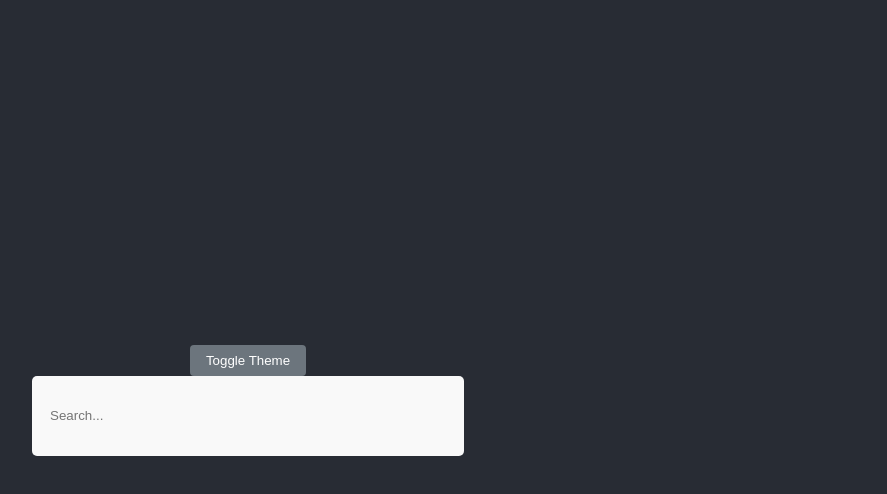
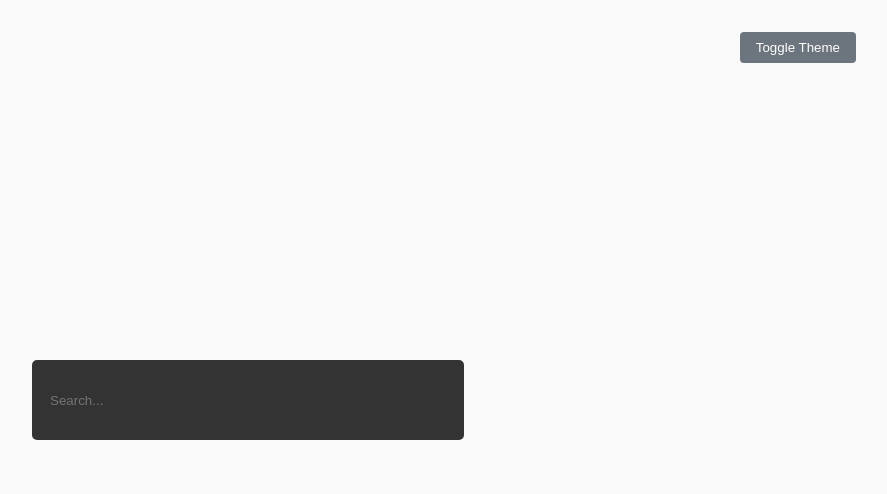
Before and after one commit to EmmanuelStocco/challenge-tecnorise, a React (Create React App) app: page / in a window 1280 px wide. Shown: the top 494 px of the page, without its empty margins (392-1279 px from the left). Built offline with nearby package versions, Linux system fonts and the light colour scheme.

Commit message:
feat: styles HomePage and Toggle

```diff
--- a/src/components/SearchBar/style.ts
+++ b/src/components/SearchBar/style.ts
@@ -5,7 +5,7 @@ export const Container = styled.div`
   align-items: center;
   width: 25rem;
   height: 5rem;
-  background-color: ${(props) => props.theme.colors.background};
+  background-color: ${(props) => props.theme.colors.container};
   border-radius: 5px;
   padding: 0 1rem;
 `;
--- a/src/pages/style.ts
+++ b/src/pages/style.ts
@@ -1,7 +1,7 @@
 import styled from 'styled-components';
 
 export const Container = styled.div`
-  background-color: #282c34;
+  background-color: ${(props) => props.theme.colors.background};
   min-height: 100vh;
   display: flex;
   flex-direction: column;
--- a/src/styles/styles.ts
+++ b/src/styles/styles.ts
@@ -8,7 +8,11 @@ export const ToggleButton = styled.button`
   border-radius: 4px;
   cursor: pointer;
   transition: background-color 0.3s;
-
+  position: absolute;
+  top: 0;
+  right: 0;
+  margin-right: 2rem;
+  margin-top: 2rem;
   &:hover {
     background-color: ${(props) => props.theme.colors.primary};
   }
--- a/src/styles/theme.ts
+++ b/src/styles/theme.ts
@@ -2,7 +2,8 @@
 export const lightTheme = {
     colors: {
       background: '#f9f9f9',
-      text: '#333',
+      container: '#333',
+      text: '#f8f9fa',
       primary: '#007bff',
       secondary: '#6c757d',
       success: '#28a745',
@@ -19,6 +20,7 @@ export const lightTheme = {
   export const darkTheme = {
     colors: {
       background: '#333',
+      container: '#6c757d',
       text: '#f9f9f9',
       primary: '#17a2b8',
       secondary: '#6c757d',
```
